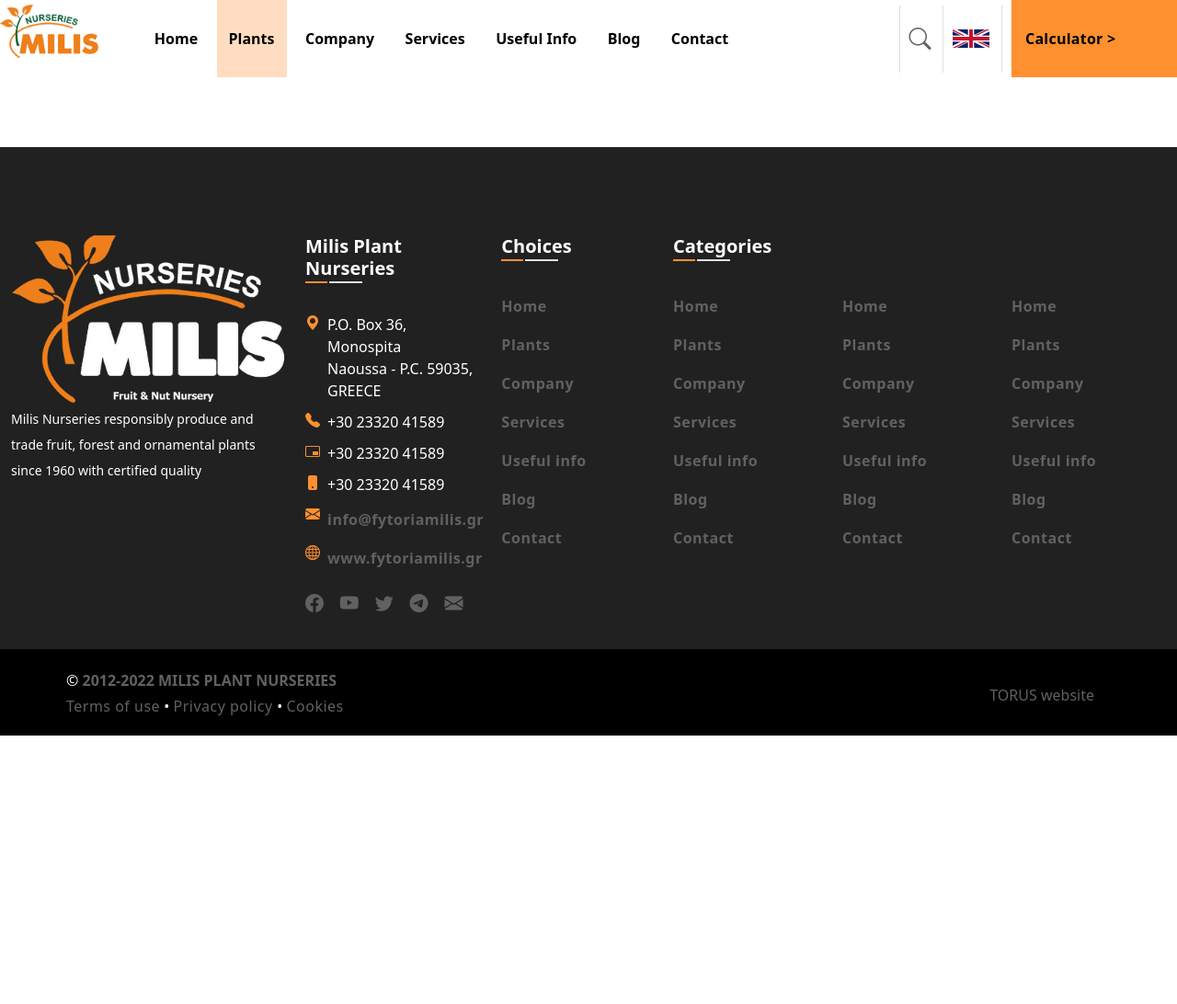
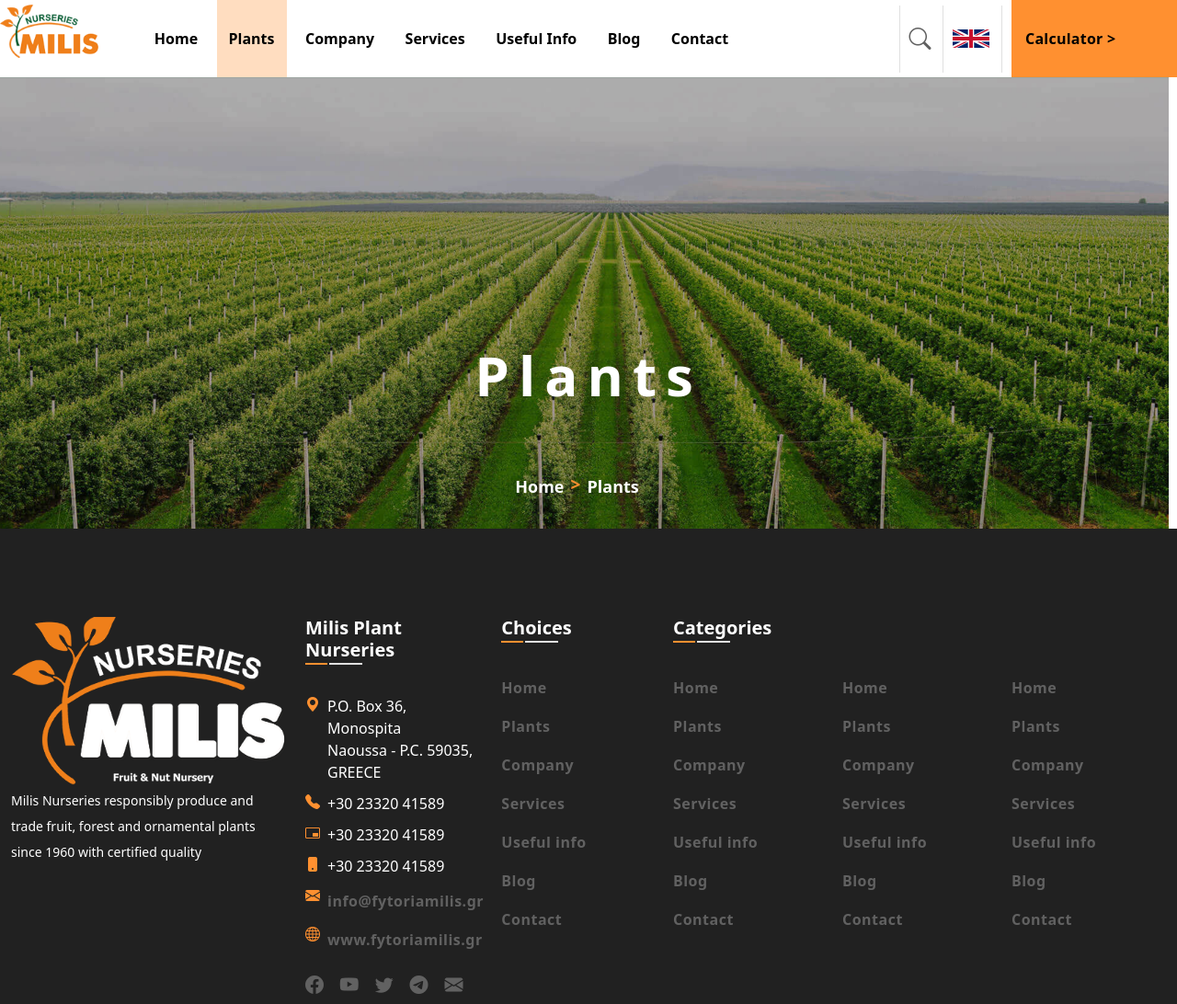
Before and after one commit to aslanliIbrahim/Nurseries.com, a plain HTML site: page pages/plants.html in a window 1280 px wide. Shown: the top 1092 px of the page at 92% size. Before the commit the page ends 800 px from the top, so only its background shows below. Drawn offline with nearby package versions, Linux system fonts and the light colour scheme; files that its build step writes are made by us from their sources; files whose address does not match are found by name.

Commit message:
Section plants-one is ready for use

```diff
--- a/pages/plants.html
+++ b/pages/plants.html
@@ -304,6 +304,29 @@
     </header>
 
     <main>
+        <section id="plants-one">
+            <div class="container">
+                <div class="row">
+                    <div class="col-12 page-title">
+                        <h1>
+                            Plants
+                        </h1>
+                        <ul>
+                            <li>
+                                <a href="">
+                                    Home
+                                </a>
+                            </li>
+                            <li>
+                                <a href="">
+                                    Plants
+                                </a>
+                            </li>
+                        </ul>
+                    </div>
+                </div>
+            </div>
+        </section>
     </main>
 
     <footer>
--- a/src/scss/_main.scss
+++ b/src/scss/_main.scss
@@ -31,7 +31,6 @@
                 // width: calc(100%/9);
                 @include flexible(flex,center,center,row);
                 .main-a{
-
                     @include flexible(
                         inline-flex,
                         center,
@@ -45,7 +44,6 @@
                         $text_weight:700,
                         $padding:5px 13px
                     );
-
                     background-position: -100%;
                     background-image: linear-gradient(
                         to right,
--- /dev/null
+++ b/src/scss/_plants.scss
@@ -0,0 +1,103 @@
+#plants-one{
+    .page-title{
+        padding: 18rem 0 0;
+        display: flex;
+        flex-direction: column;
+        position: relative;
+
+        &::before{
+            content: "";
+            position: absolute;
+            z-index: -1;
+            top: 50%;
+            left: calc(50% - 9px);
+            width: 100vw;
+            height: 100%;
+            background: url("../img/plant-image/speciesbg.jpg") 50% 50% / cover no-repeat #224433;
+            transform: translate(-50vw, -50%);
+        }
+        // margin-bottom: 2rem;
+        h1{
+            letter-spacing: 10px;
+
+            @include textFont(
+                $f_size:60px,
+                $text_weight:bold,
+                $text_align:center,
+                $f_color:$white,
+                $line_height:1.2
+            );
+
+        }
+        ul{
+            // border: 2px solid red;
+            padding: 4rem 0 2rem 0;
+            margin: 0;
+            color: $white;
+            list-style: none;
+            @include flexible(
+                flex,
+                center,
+                center,
+                row
+            );
+            li{
+                margin-right: 25px;
+                font-weight: 600;
+                font-size: 18px;
+                a{
+                    color: $white;
+                    text-decoration: none;
+
+                    background-position: -100%;
+                    background-image: linear-gradient(
+                        to right,
+                        $main-color,
+                        $main-color 50%,
+                        $white 50%
+                    );
+                    background-size: 200% 100%;
+                    background-position: -100%;
+                    display: inline-block;
+
+                    position: relative;
+                    -webkit-background-clip: text;
+                    -webkit-text-fill-color: transparent;
+                    transition: all 0.3s ease-in-out;
+                    &::before{
+                        content: '';
+                        background: $main-color;
+                        display: block;
+                        position: absolute;
+                        bottom: -3px;
+                        left: 0;
+                        width: 0;
+                        height: 3px;
+                        transition: all 0.3s ease-in-out;
+                    }
+                    &:hover{
+                        background-position: 0;
+                    }
+                    &:hover::before{
+                        width: 100%;
+                    }
+                }
+                &:nth-child(2){
+                    position: relative;
+                    &::before{
+                        content: ">";
+                        color: $main-color;
+                        position: absolute;
+                        top: -3px;
+                        left: -18px;
+                        width: 32px;
+                        height: 32px;
+                        font-size: 19px;
+                        font-weight: 700;
+                    }
+                }
+            }
+
+        }
+    }
+}
--- a/src/scss/styles.scss
+++ b/src/scss/styles.scss
@@ -1,6 +1,7 @@
 @import "./variable";
 @import "./mixin";
 @import "./main";
+@import "./plants";
 
 *{
     margin: 0;
```
Also changed, not shown: src/img/plant-image/speciesbg.jpg (added), src/scss/styles.css, 1 other file.
